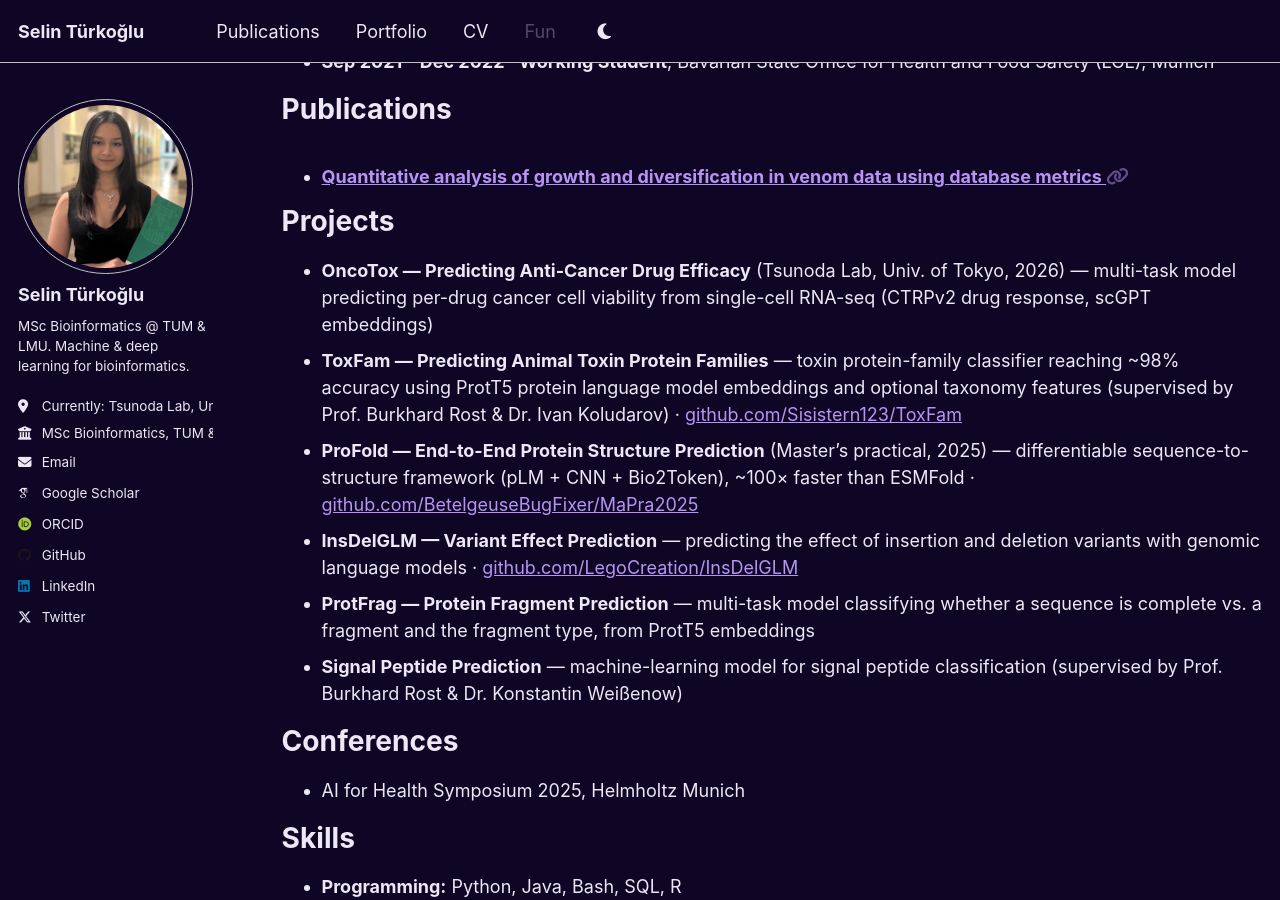
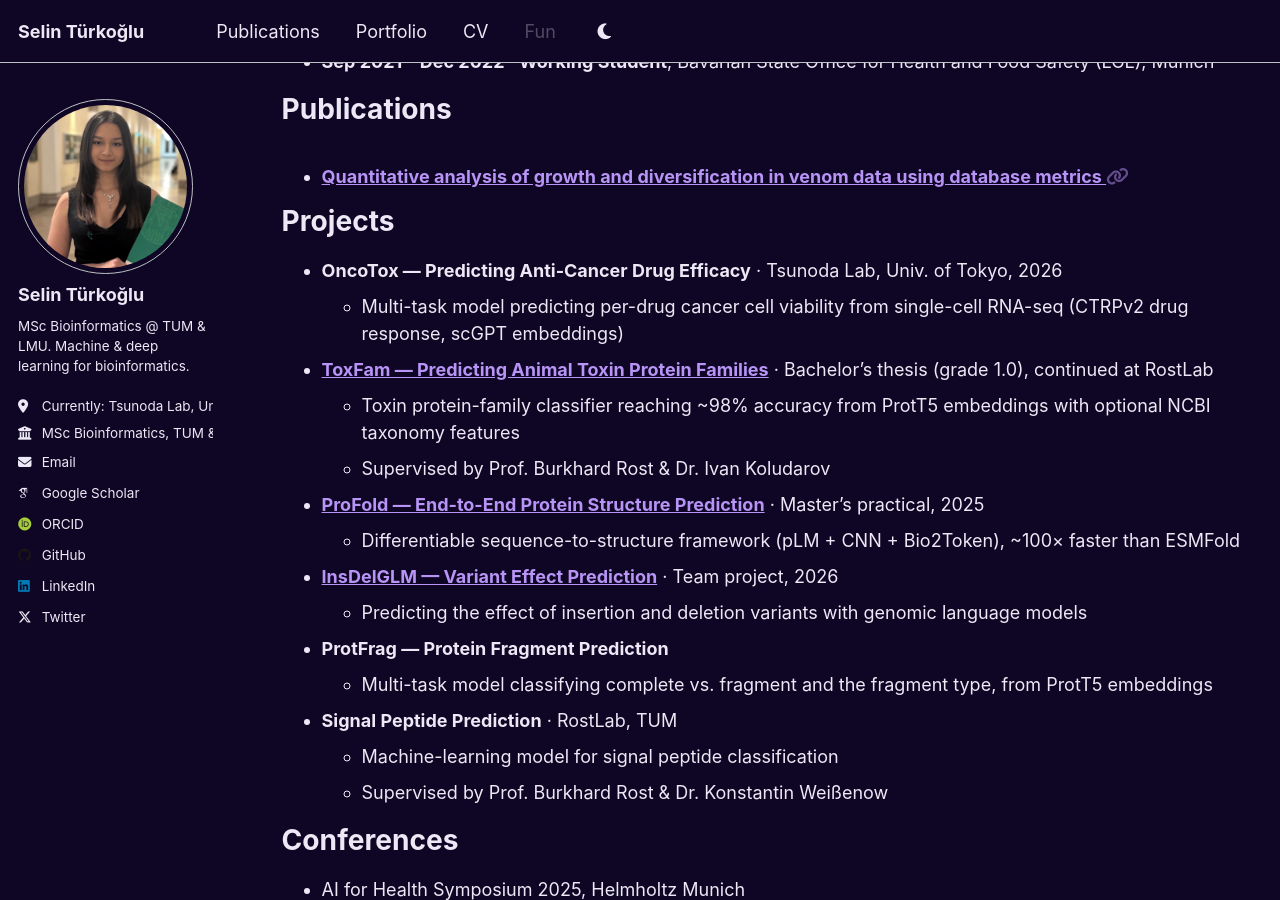
Before and after one commit to Sisistern123/Sisistern123.github.io, a Jekyll site: the page built from _pages/cv.md, in a window 1280 px wide and 900 px high, scrolled down 719 px. Built offline with Jekyll 4.4.1, drawn with Linux system fonts in a browser that asks for light colours; some web fonts are replaced.

Commit message:
Restructure CV Projects to portfolio style
Embed GitHub repo links in the project titles and break each project into a
short context line plus summary bullets, matching the portfolio page layout.

Co-Authored-By: Claude Opus 4.8 (1M context) <noreply@anthropic.com>

```diff
--- a/_pages/cv.md
+++ b/_pages/cv.md
@@ -40,22 +40,25 @@ Publications
 
 Projects
 ======
-* **OncoTox — Predicting Anti-Cancer Drug Efficacy** (Tsunoda Lab, Univ. of Tokyo, 2026)
-  — multi-task model predicting per-drug cancer cell viability from single-cell
-  RNA-seq (CTRPv2 drug response, scGPT embeddings)
-* **ToxFam — Predicting Animal Toxin Protein Families** — toxin protein-family
-  classifier reaching ~98% accuracy using ProtT5 protein language model embeddings
-  and optional taxonomy features (supervised by Prof. Burkhard Rost &amp;
-  Dr. Ivan Koludarov) · [github.com/Sisistern123/ToxFam](https://github.com/Sisistern123/ToxFam)
-* **ProFold — End-to-End Protein Structure Prediction** (Master's practical, 2025)
-  — differentiable sequence-to-structure framework (pLM + CNN + Bio2Token),
-  ~100× faster than ESMFold · [github.com/BetelgeuseBugFixer/MaPra2025](https://github.com/BetelgeuseBugFixer/MaPra2025)
-* **InsDelGLM — Variant Effect Prediction** — predicting the effect of insertion
-  and deletion variants with genomic language models · [github.com/LegoCreation/InsDelGLM](https://github.com/LegoCreation/InsDelGLM)
-* **ProtFrag — Protein Fragment Prediction** — multi-task model classifying whether
-  a sequence is complete vs. a fragment and the fragment type, from ProtT5 embeddings
-* **Signal Peptide Prediction** — machine-learning model for signal peptide
-  classification (supervised by Prof. Burkhard Rost &amp; Dr. Konstantin Weißenow)
+* **OncoTox — Predicting Anti-Cancer Drug Efficacy** · Tsunoda Lab, Univ. of Tokyo, 2026
+  * Multi-task model predicting per-drug cancer cell viability from single-cell
+    RNA-seq (CTRPv2 drug response, scGPT embeddings)
+* **[ToxFam — Predicting Animal Toxin Protein Families](https://github.com/Sisistern123/ToxFam)** · Bachelor's thesis (grade 1.0), continued at RostLab
+  * Toxin protein-family classifier reaching ~98% accuracy from ProtT5 embeddings
+    with optional NCBI taxonomy features
+  * Supervised by Prof. Burkhard Rost &amp; Dr. Ivan Koludarov
+* **[ProFold — End-to-End Protein Structure Prediction](https://github.com/BetelgeuseBugFixer/MaPra2025)** · Master's practical, 2025
+  * Differentiable sequence-to-structure framework (pLM + CNN + Bio2Token),
+    ~100× faster than ESMFold
+* **[InsDelGLM — Variant Effect Prediction](https://github.com/LegoCreation/InsDelGLM)** · Team project, 2026
+  * Predicting the effect of insertion and deletion variants with genomic
+    language models
+* **ProtFrag — Protein Fragment Prediction**
+  * Multi-task model classifying complete vs. fragment and the fragment type,
+    from ProtT5 embeddings
+* **Signal Peptide Prediction** · RostLab, TUM
+  * Machine-learning model for signal peptide classification
+  * Supervised by Prof. Burkhard Rost &amp; Dr. Konstantin Weißenow
 
 Conferences
 ======
```
